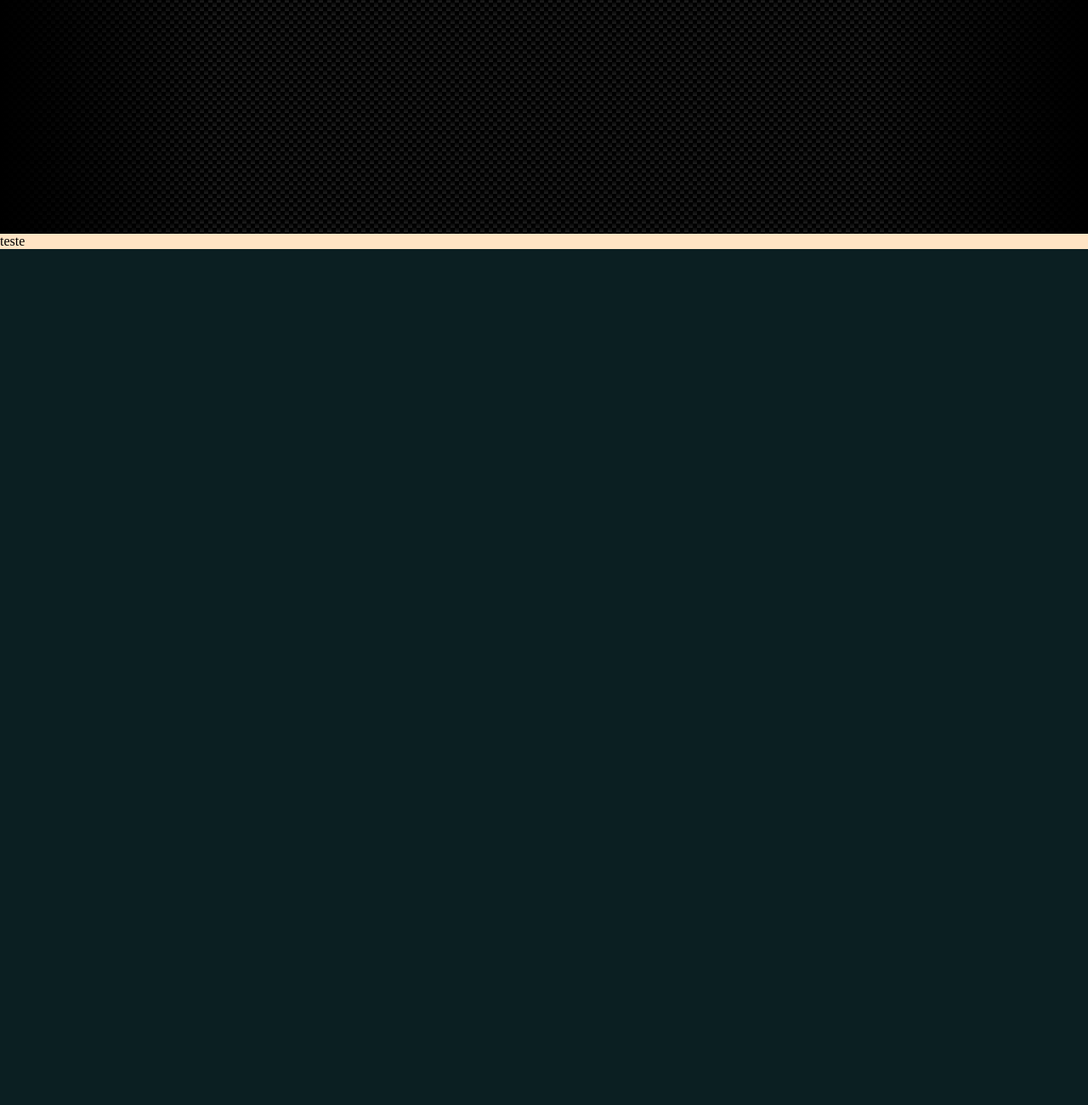
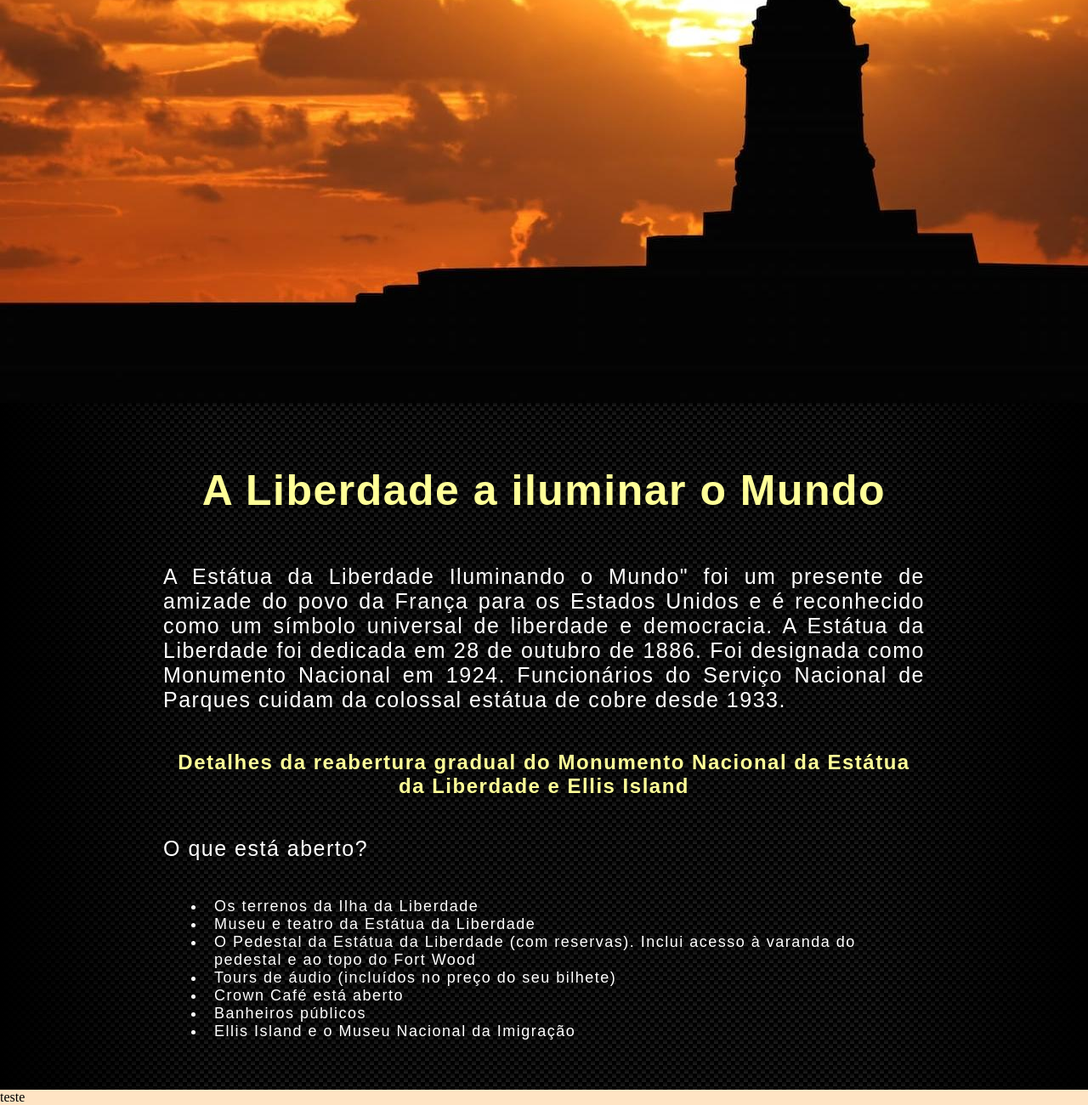
Before and after one commit to kahbernardo/EnterpriseFase1, a plain HTML site: page paginas/estatua.html in a window 1280 px wide. Shown: the part 507-1807 px from the top of the page at 85% size. Before the commit the page ends 800 px from the top, so only its background shows below. Drawn offline with Linux system fonts and the light colour scheme.

Commit message:
inseri textos na index e na estatua

```diff
--- a/global.css
+++ b/global.css
@@ -6,7 +6,6 @@ body {
     display: flex;
     flex-direction: column;
     position: relative;
-    height: 100vh;
     font-family: "Josefin";
     font-weight: 100;
     background-color: #0B1F22;
@@ -39,7 +38,7 @@ div {
 
 .menu > :nth-child(1) {
     justify-content: center;
-    font-family: "Josefin";
+    font-family: "Josefin", sans-serif;
     font-weight: 500;
     font-size: 40px;
 }
@@ -47,7 +46,7 @@ div {
 .menu > :nth-child(1) > a {
     padding: 8px;
     margin: 20px;
-    font-family: "Josefin";
+    font-family: "Josefin", sans-serif";
     font-weight: bold;
     font-size: 60px;
     text-decoration: none;
@@ -62,7 +61,7 @@ div {
 .menu :nth-child(2) a {
     padding: 8px;
     margin: 8px 15px;
-    font-family: "Josefin";
+    font-family: "Josefin", sans-serif;
     font-weight: 300;
     font-size: 20px;
     text-decoration: none;
--- a/index.css
+++ b/index.css
@@ -1,8 +1,34 @@
+@import url('https://fonts.googleapis.com/css2?family=Josefin+Sans:wght@100;300;500&display=swap');
+
 .banner {
     background-image: url(../images/banner.jpg);
-    height: 800px;
-  background-position: center;
-  background-repeat: no-repeat;
-  background-size: cover, contain;
-  position: relative;
+    height: 1000px;
+    background-position: center;
+    background-repeat: no-repeat;
+    background-size: cover, contain;
+    position: relative;
 }
+
+.desc-nyc {
+    display: flex;
+    flex-direction: column;
+    margin: 40px 15%;
+}
+
+h1, h2{
+    font-size: 50px;
+    font-family: "Josefin", sans-serif;
+    font-weight: bold;
+    letter-spacing: 1.5px;
+    text-align: center;
+    color: rgb(255, 255, 152);
+}
+
+p {
+    font-size: 25px;
+    font-family: "Josefin", sans-serif;
+    font-weight: 100;
+    letter-spacing: 1.5px;
+    text-align: justify;
+    color: #fff;
+}
--- a/paginas/estatua.css
+++ b/paginas/estatua.css
@@ -0,0 +1,53 @@
+@import url("https://fonts.googleapis.com/css2?family=Josefin+Sans:wght@100;300;500&display=swap");
+
+.b-estatua {
+  background-image: url(../images/estatua3.jpg);
+  background-repeat: no-repeat;
+  background-size: cover, 0%;
+  height: 800px;
+}
+
+.desc-est-lib {
+  display: flex;
+  flex-direction: column;
+  margin: 40px 15%;
+}
+
+h1 {
+  font-size: 50px;
+  font-family: "Josefin", sans-serif;
+  font-weight: bold;
+  letter-spacing: 1.5px;
+  text-align: center;
+  color: rgb(255, 255, 152);
+}
+
+h2 {
+  font-family: "Josefin", sans-serif;
+  font-weight: bold;
+  letter-spacing: 1.5px;
+  text-align: center;
+  color: rgb(255, 255, 152);
+}
+
+p {
+  font-size: 25px;
+  font-family: "Josefin", sans-serif;
+  font-weight: 100;
+  letter-spacing: 1.5px;
+  text-align: justify;
+  color: #fff;
+}
+
+ul {
+  color: #fff;
+  font-size: 18px;
+  font-family: "Josefin", sans-serif;
+  font-weight: 100;
+  letter-spacing: 1.5px;
+}
+
+li {
+  margin: 0 10px;
+  padding: 0 10px;
+}
--- a/paginas/estatua.html
+++ b/paginas/estatua.html
@@ -19,7 +19,37 @@
         <a href="./timesquare.html">Time Square</a>
       </div>
     </div>
-    <div class="paginaPrincipal">teste</div>
+    <div class="paginaPrincipal">
+      <div class="b-estatua"></div>
+      <div class="desc-est-lib">
+        <h1>A Liberdade a iluminar o Mundo</h1>
+        <p>
+          A Estátua da Liberdade Iluminando o Mundo" foi um presente de amizade
+          do povo da França para os Estados Unidos e é reconhecido como um
+          símbolo universal de liberdade e democracia. A Estátua da Liberdade
+          foi dedicada em 28 de outubro de 1886. Foi designada como Monumento
+          Nacional em 1924. Funcionários do Serviço Nacional de Parques cuidam
+          da colossal estátua de cobre desde 1933.
+        </p>
+        <h2>
+          Detalhes da reabertura gradual do Monumento Nacional da Estátua da
+          Liberdade e Ellis Island
+        </h2>
+        <p>O que está aberto?</p>
+        <ul>
+          <li>Os terrenos da Ilha da Liberdade</li>
+          <li>Museu e teatro da Estátua da Liberdade</li>
+          <li>
+            O Pedestal da Estátua da Liberdade (com reservas). Inclui acesso à
+            varanda do pedestal e ao topo do Fort Wood
+          </li>
+          <li>Tours de áudio (incluídos no preço do seu bilhete)</li>
+          <li>Crown Café está aberto</li>
+          <li>Banheiros públicos</li>
+          <li>Ellis Island e o Museu Nacional da Imigração</li>
+        </ul>
+      </div>
+    </div>
     <div class="rodape">teste</div>
   </body>
 </html>
```
Also changed, not shown: index.html (+36 -1 lines), images/rosto_estatua.jpg (added).
